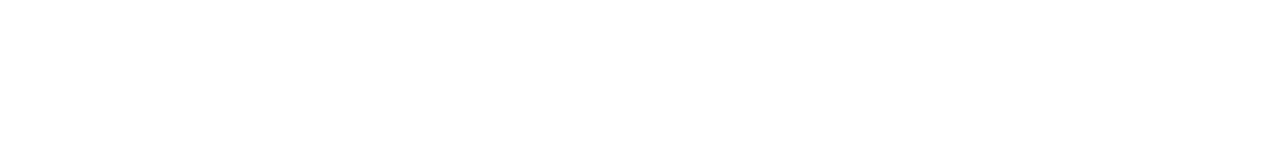
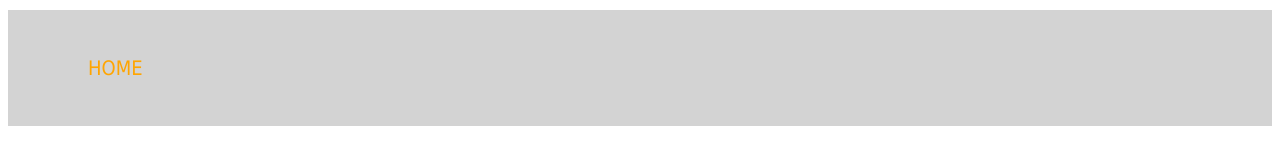
Before and after one commit to sabribidal/clase12, a website: page index.html in a window 1280 px wide. Drawn offline with Linux system fonts and the light colour scheme.

Commit message:
uso de nesting y & en scss

```diff
--- a/index.html
+++ b/index.html
@@ -9,6 +9,12 @@
     <link rel="stylesheet" href="css/style.css">
 </head>
 <body>
-
+    <header>
+        <nav>
+            <ul>
+                <li><a href="">HOME</a></li>
+            </ul>
+        </nav>
+    </header>
 </body>
 </html>
--- a/scss/style.scss
+++ b/scss/style.scss
@@ -0,0 +1,30 @@
+// NESTING
+header{
+    background-color: lightgrey;
+    nav{
+        padding: 20px;
+        margin: 10px;
+        ul{
+            list-style-type: none;
+            li{
+                padding: 10px;
+                a{
+                    text-decoration: none;
+                    font-size: 20px;
+                    color: orange;
+                    transition: 1s all;
+                    font:{
+                        size: 20px;
+                        family: tahoma;
+                        weight: normal;
+                    }
+                    &:hover{
+                        background-color: aqua;
+                        border-radius: 20px;
+                        color: black;
+                    }
+                }
+            }
+        }
+    }
+}
```
Also changed, not shown: css/estilo.css (deleted), css/style.css, 1 other file.
